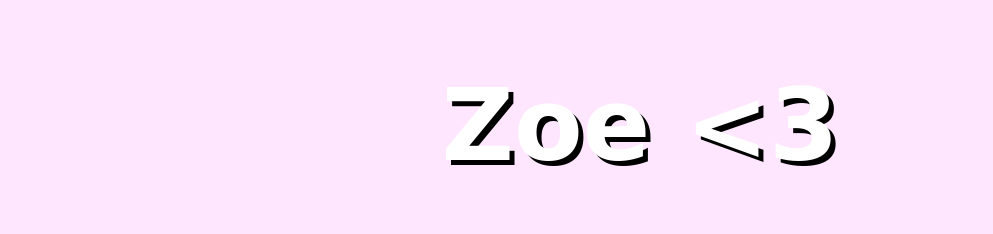
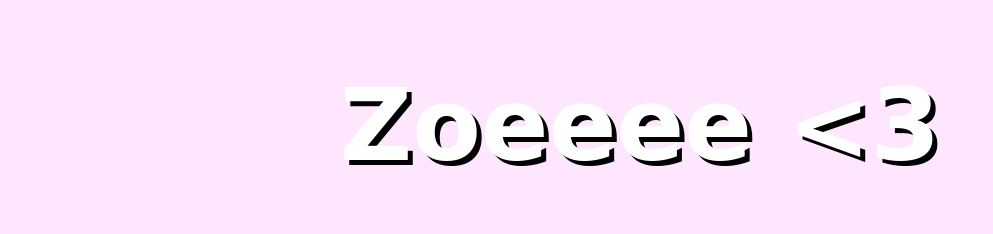
Before and after one commit to zoe-kestan/zoe-kestan.github.io, a plain HTML site: page index.html in a window 1280 px wide. Shown: the top 234 px of the page, without its empty margins (0-993 px from the left). Drawn offline with Linux system fonts and the light colour scheme.

Commit message:
Update index.html

```diff
--- a/index.html
+++ b/index.html
@@ -16,7 +16,7 @@
 	</style>
 </head>
 <body>
-<center>	<h1 class="Z">Zoe <3</h1>
+<center>	<h1 class="Z">Zoeeee <3</h1>
 	<img src="http://68.168.150.124/images/hat/wholesale-ladies-bucket-hats-51050red.jpg" /></center>
 	zoe k is a princess!!!!!!!
 </body>
```
